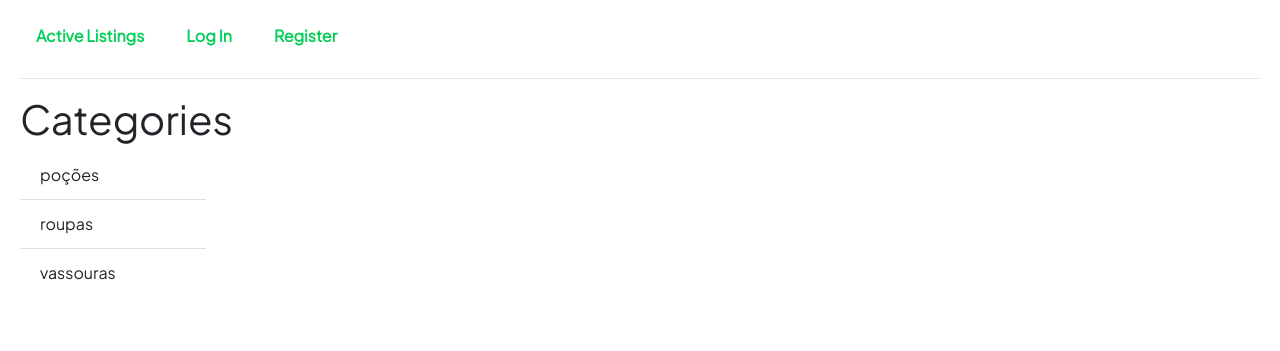
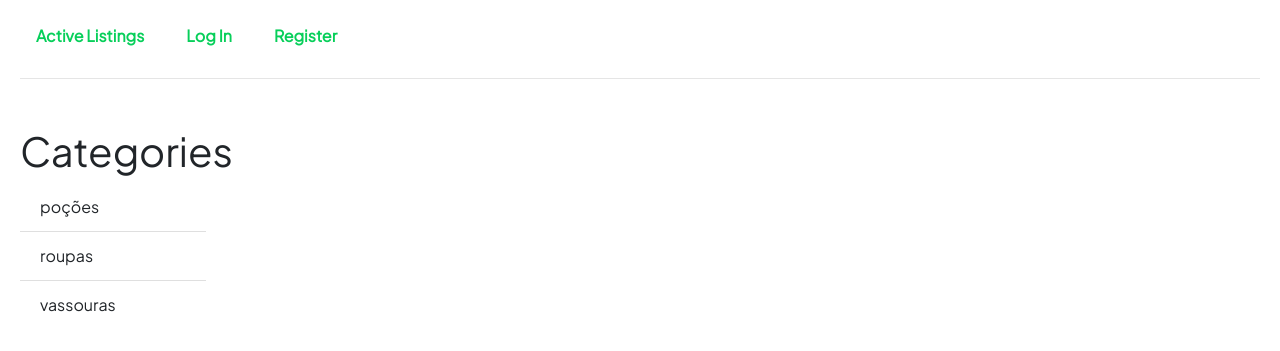
Before and after one commit to Gpossas/Wizards-Auctions, a Django app: page /categories in a window 1280 px wide. Shown: the part 92-443 px from the top of the page. Run offline with Django 3.2, Linux system fonts and the light colour scheme; data comes from the database, SQL or seed files in the repository; some libraries are stand-ins or nearby versions.

Commit message:
put divs in containers

```diff
--- a/auctions/static/auctions/styles.css
+++ b/auctions/static/auctions/styles.css
@@ -82,6 +82,9 @@ body {
 }
 
 /* CATEGORIES */
+.categories-container{
+  margin-top: 48px;
+}
 .list {
   margin-bottom: 0;
   width: 15%;
--- a/auctions/templates/auctions/categories.html
+++ b/auctions/templates/auctions/categories.html
@@ -1,6 +1,7 @@
 {% extends "auctions/layout.html" %}
 
 {% block body %}
+  <div class="categories-container">
     <h2>Categories</h2>
 
     <div class="list">
@@ -12,4 +13,5 @@
         {% endfor %}
       </ul>
     </div>
+  </div>
 {% endblock %}
--- a/auctions/templates/auctions/create_listing.html
+++ b/auctions/templates/auctions/create_listing.html
@@ -11,7 +11,7 @@
     {% endfor %}
   {% endif %}
 
-  <div class="d-flex justify-content-center">
+  <div class="container">
     <div>
       <h2>Create listing</h2>
       <div class="form-wrapper">
```
Lines whose indentation alone changed are shown as unchanged.
